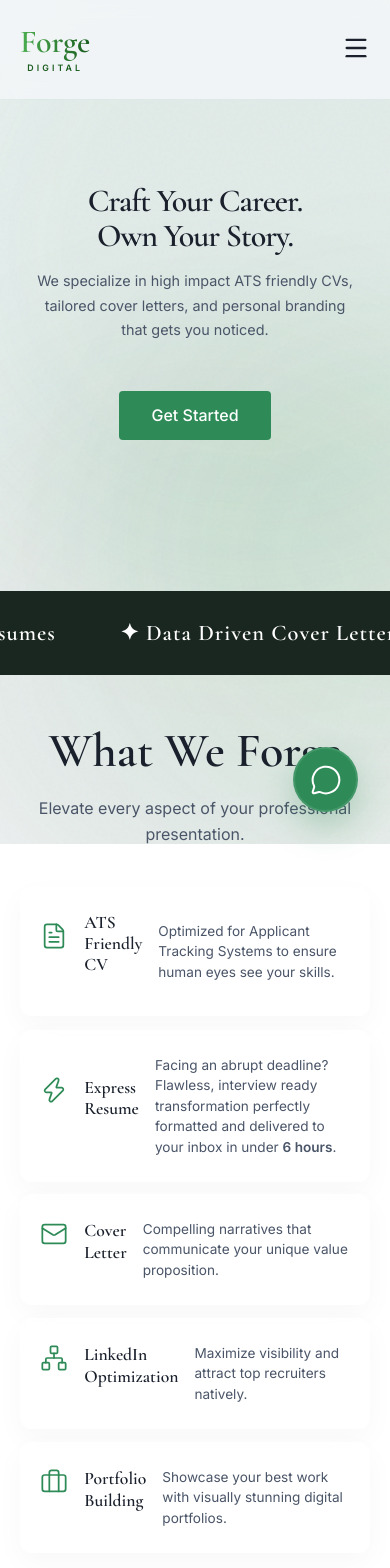
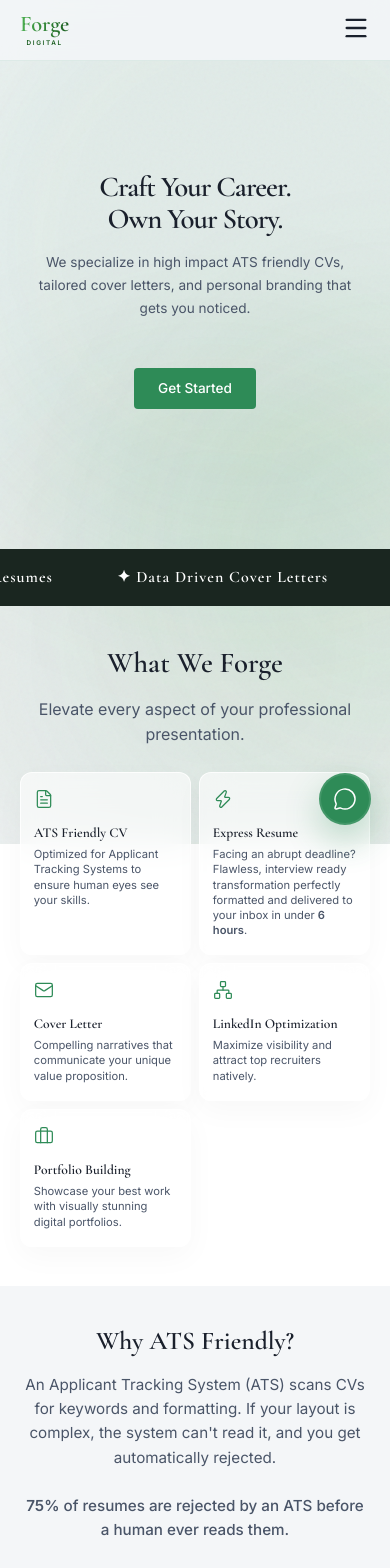
Before and after one commit to halaae/forge-digital, a React (Vite) app: page / in a window 390 px wide. Shown: the top 1568 px of the page. Built offline with nearby package versions, Linux system fonts and the light colour scheme.

Commit message:
refactor: complete mobile optimization - compact header, 2-col services grid, tighter spacing

```diff
--- a/src/App.css
+++ b/src/App.css
@@ -210,18 +210,6 @@
 @media (max-width: 1200px) {
   .services-grid {
     grid-template-columns: repeat(3, 1fr);
-  }
-}
-
-@media (max-width: 768px) {
-  .services-grid {
-    grid-template-columns: repeat(2, 1fr);
-  }
-}
-
-@media (max-width: 480px) {
-  .services-grid {
-    grid-template-columns: 1fr;
   }
 }
 
@@ -487,7 +475,8 @@
   color: var(--brand);
 }
 
-/* Responsive */
+/* ========== RESPONSIVE ========== */
+
 @media (max-width: 900px) {
   .split-layout {
     grid-template-columns: 1fr;
@@ -509,126 +498,196 @@
 }
 
 @media (max-width: 768px) {
-  .logo-main { font-size: 2rem !important; }
-  .logo-sub { font-size: 0.55rem !important; margin-top: 0px !important; letter-spacing: 0.35em !important; }
-
-  .hero { padding-top: 5rem !important; min-height: 70vh !important; }
-  .hero h1 { font-size: 2.4rem !important; margin-bottom: 1rem !important; letter-spacing: -1px !important; }
-  .hero p { font-size: 0.95rem !important; padding: 0 1rem !important; }
+  /* Header - compact and clean */
+  .header {
+    padding: 0.7rem 0 !important;
+  }
+  .logo-main { font-size: 1.6rem !important; line-height: 1.2 !important; }
+  .logo-sub { font-size: 0.45rem !important; margin-top: 0px !important; letter-spacing: 0.3em !important; }
 
   .nav-links { display: none !important; }
   .mobile-menu-btn { display: block !important; }
 
-  /* Services cards - clean 2-column on tablet */
+  /* Hero */
+  .hero { padding-top: 4.5rem !important; min-height: 65vh !important; }
+  .hero h1 { font-size: 2.2rem !important; margin-bottom: 1rem !important; letter-spacing: -1px !important; }
+  .hero p { font-size: 0.95rem !important; padding: 0 0.5rem !important; }
+
+  /* Sections - tighter vertical rhythm */
+  section { padding: 2.5rem 0 !important; }
+
+  /* Services cards - always 2-column, compact */
   .services-grid {
     grid-template-columns: repeat(2, 1fr) !important;
-    gap: 1rem !important;
-    margin-top: 2.5rem !important;
+    gap: 0.7rem !important;
+    margin-top: 1.5rem !important;
   }
 
   .service-card-interactive {
-    padding: 1.8rem 1.4rem !important;
+    padding: 1.2rem 1rem !important;
   }
 
   .service-card-interactive h3 {
-    font-size: 1.1rem !important;
+    font-size: 0.95rem !important;
+    margin-bottom: 0.4rem !important;
   }
 
   .service-card-interactive p {
-    font-size: 0.85rem !important;
-    line-height: 1.5 !important;
+    font-size: 0.75rem !important;
+    line-height: 1.4 !important;
+  }
+
+  .service-icon {
+    margin-bottom: 0.7rem !important;
   }
 
   .service-icon svg {
-    width: 28px !important;
-    height: 28px !important;
+    width: 24px !important;
+    height: 24px !important;
+  }
+
+  /* Section headings */
+  section h2 {
+    font-size: 1.8rem !important;
   }
 
   /* ATS Resume Section */
-  .resume-stack-section .text-content h2 { font-size: 2rem !important; }
-  .resume-stack-section .text-content p { font-size: 0.95rem !important; }
+  .resume-stack-section .text-content h2 { font-size: 1.8rem !important; }
+  .resume-stack-section .text-content p { font-size: 0.9rem !important; }
 
   .resume-stack-container {
     transform: scale(0.55) !important;
-    height: 350px !important;
+    height: 320px !important;
     transform-origin: center !important;
     margin-top: -1rem !important;
   }
 
-  .service-card {
-    padding: 2rem 1.2rem !important;
+  /* Split layouts text */
+  .split-layout .text-content h2 {
+    font-size: 2rem !important;
+    margin-bottom: 1rem !important;
+  }
+  .split-layout .text-content p {
+    font-size: 0.95rem !important;
+    line-height: 1.6 !important;
   }
 
+  /* Why Portfolio / LinkedIn images */
+  .image-content img {
+    max-width: 320px !important;
+  }
+
+  .service-card {
+    padding: 1.5rem 1rem !important;
+  }
+
+  /* Choose Us rows */
   .feature-row {
     flex-direction: column !important;
     text-align: center !important;
+    gap: 0.8rem !important;
+    padding: 1.2rem 1rem !important;
+  }
+
+  .features-container {
     gap: 1rem !important;
-    padding: 1.5rem 1rem !important;
+    margin-top: 2rem !important;
   }
 
   /* Contact section mobile */
-  .contact-section h2 { font-size: 2rem !important; }
+  .contact-section h2 { font-size: 1.8rem !important; }
   .contact-links {
     flex-direction: row !important;
     flex-wrap: wrap !important;
-    gap: 2rem !important;
+    gap: 1.5rem !important;
     justify-content: center !important;
   }
   .contact-link {
-    width: 45% !important;
+    width: 42% !important;
     text-align: center !important;
   }
   .contact-icon {
-    width: 60px !important;
-    height: 60px !important;
+    width: 55px !important;
+    height: 55px !important;
   }
   .contact-number {
+    font-size: 0.9rem !important;
+  }
+  .contact-link span {
+    font-size: 0.75rem !important;
+    word-break: break-all !important;
+  }
+
+  /* Marquee */
+  .marquee-item {
     font-size: 1rem !important;
   }
-  .contact-link span {
-    font-size: 0.85rem !important;
-    word-break: break-all !important;
+  .marquee-container {
+    padding: 1rem 0 !important;
+  }
+
+  /* Sticky WhatsApp */
+  .sticky-whatsapp {
+    width: 52px !important;
+    height: 52px !important;
+    bottom: 1.2rem !important;
+    right: 1.2rem !important;
+  }
+  .sticky-whatsapp svg {
+    width: 24px !important;
+    height: 24px !important;
   }
 }
 
 @media (max-width: 480px) {
-  .hero h1 { font-size: 2rem !important; }
-  .hero p { font-size: 0.9rem !important; }
+  .logo-main { font-size: 1.4rem !important; }
+  .logo-sub { font-size: 0.4rem !important; letter-spacing: 0.25em !important; }
 
-  /* Services - single column on small phones */
+  .hero h1 { font-size: 1.8rem !important; }
+  .hero p { font-size: 0.85rem !important; }
+  .hero .btn { font-size: 0.85rem !important; padding: 0.6rem 1.5rem !important; }
+
+  /* Services - keep 2-column, even more compact */
   .services-grid {
-    grid-template-columns: 1fr !important;
-    gap: 0.8rem !important;
+    grid-template-columns: repeat(2, 1fr) !important;
+    gap: 0.5rem !important;
   }
 
   .service-card-interactive {
-    padding: 1.5rem 1.2rem !important;
-    display: flex !important;
-    align-items: center !important;
-    gap: 1rem !important;
-    text-align: left !important;
+    padding: 1rem 0.8rem !important;
   }
 
-  .service-card-interactive .card-interior {
-    display: flex !important;
-    align-items: center !important;
-    gap: 1rem !important;
+  .service-card-interactive h3 {
+    font-size: 0.85rem !important;
   }
 
-  .service-card-interactive .service-icon {
-    flex-shrink: 0 !important;
+  .service-card-interactive p {
+    font-size: 0.7rem !important;
+    line-height: 1.35 !important;
+  }
+
+  .service-icon svg {
+    width: 20px !important;
+    height: 20px !important;
+  }
+  .service-icon {
+    margin-bottom: 0.5rem !important;
   }
 
   .resume-stack-container {
     transform: scale(0.4) !important;
-    height: 230px !important;
+    height: 220px !important;
     margin-top: -2rem !important;
     margin-bottom: -3rem !important;
   }
 
-  .contact-section h2 { font-size: 1.6rem !important; }
+  .split-layout .text-content h2 {
+    font-size: 1.6rem !important;
+  }
+
+  .contact-section h2 { font-size: 1.5rem !important; }
   .contact-link {
-    width: 45% !important;
+    width: 42% !important;
   }
 }
 
```
